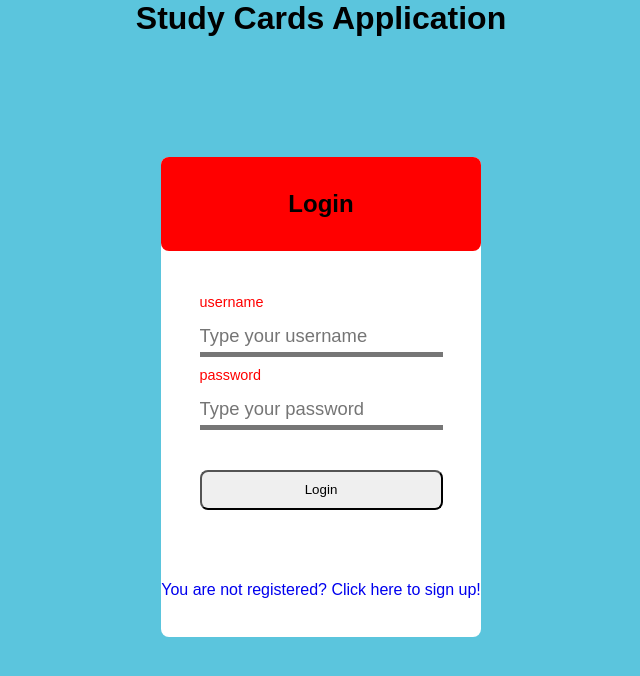
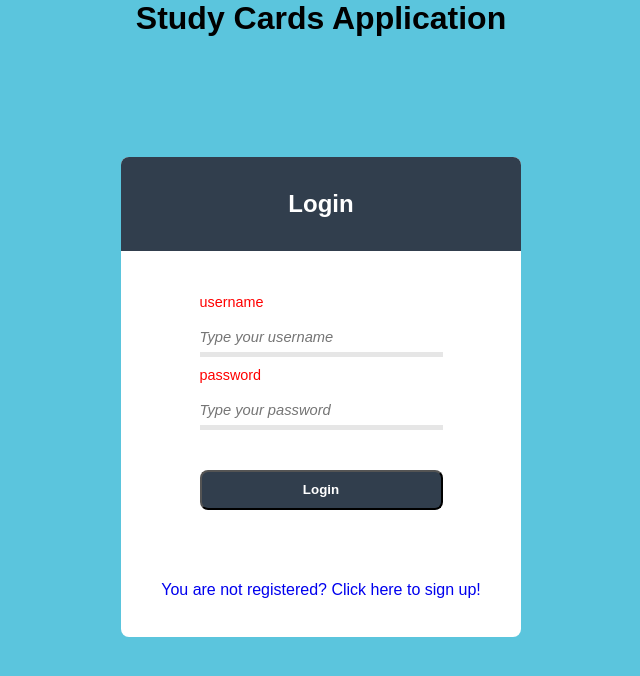
Before and after one commit to ebokkon/learning-cards-microservices-frontend, a React (Create React App) app: page / in a window 1280 px wide. Shown: the top 676 px of the page, without its empty margins (319-959 px from the left). Built offline with nearby package versions, Linux system fonts and the light colour scheme.

Commit message:
Extended with registration page style

```diff
--- a/src/pages/authentication_pages/Authentication.css
+++ b/src/pages/authentication_pages/Authentication.css
@@ -1,71 +1,94 @@
-.login-page {
+.login-page, .registration-page {
     display: flex;
     align-content: center;
     justify-content: center;
     height: 90vh;
 }
 
-.login-container {
+.login-container, .registration-container {
     margin: auto;
     background-color: white;
     height: 60vh;
     width: 25vw;
     border-radius: 8px;
     display: flex;
-    align-content: center;
-    justify-content: center;
+    align-content: space-evenly;
+    justify-content: stretch;
     flex-direction: column;
+    min-width: 400px;
 }
 
-.login-text-container {
-    background-color: red;
+.registration-container {
+    height: 70vh !important;
+}
+
+.login-text-container, .registration-text-container {
+    background-color: #313E4D;
     height: 20%;
     display: flex;
-    align-content: center;
-    justify-content: center;
+    align-content: stretch;
+    justify-content: space-evenly;
     margin-bottom: 10px;
-    border-radius: 8px;
+    border-top-left-radius: 8px;
+    border-top-right-radius: 8px;
+}
+
+.registration-text-container {
 
 }
 
-.login-title {
+.login-title, .registration-title {
     margin: auto;
+    color: white;
 }
 
-.form-container {
+.form-container, .registration-form-container {
     height: 60%;
     display: flex;
     align-content: center;
     justify-content: center;
 }
 
-.login-form {
+.login-form, .registration-form {
     margin: auto;
     display: flex;
     flex-direction: column;
 }
 
-.login-label {
+.login-label, .registration-label {
     color: red;
     margin-bottom: 10px;
     font-size: 0.9em;
     text-transform: lowercase;
 }
 
-.login-input {
+.registration-label {
+    margin-top: 20px;
+}
+
+.login-input, .registration-input {
     margin-bottom: 10px;
     height: 2em;
     font-size: 1.15em;
     border-width: 0 0 5px 0;
+    border-color: #E6E6E6;
     outline: none;
+
 }
 
-.login-button {
+.login-button, .registration-button {
     margin-top: 30px;
     height: 3em;
     border-radius: 8px;
     outline: none;
     cursor: pointer;
+    background-color: #313E4D;
+    color: white;
+    font-weight: bold;
+}
+
+.login-button:hover, .registration-button:hover {
+    background-color: #29313d;
 }
 
 .registration-link-container {
@@ -78,3 +101,8 @@
 .registration-link {
     margin: auto;
 }
+
+::placeholder {
+    font-style: italic;
+    font-size: 0.8em;
+}
```
